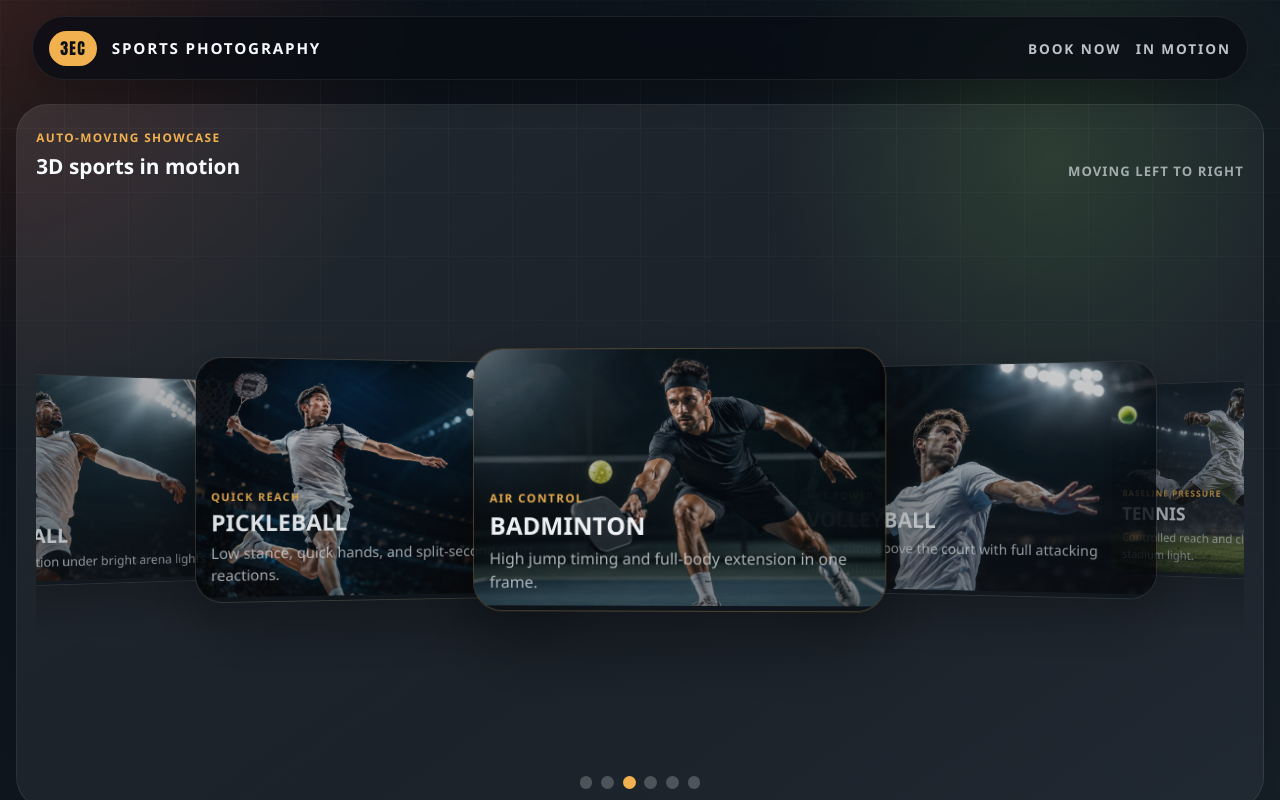
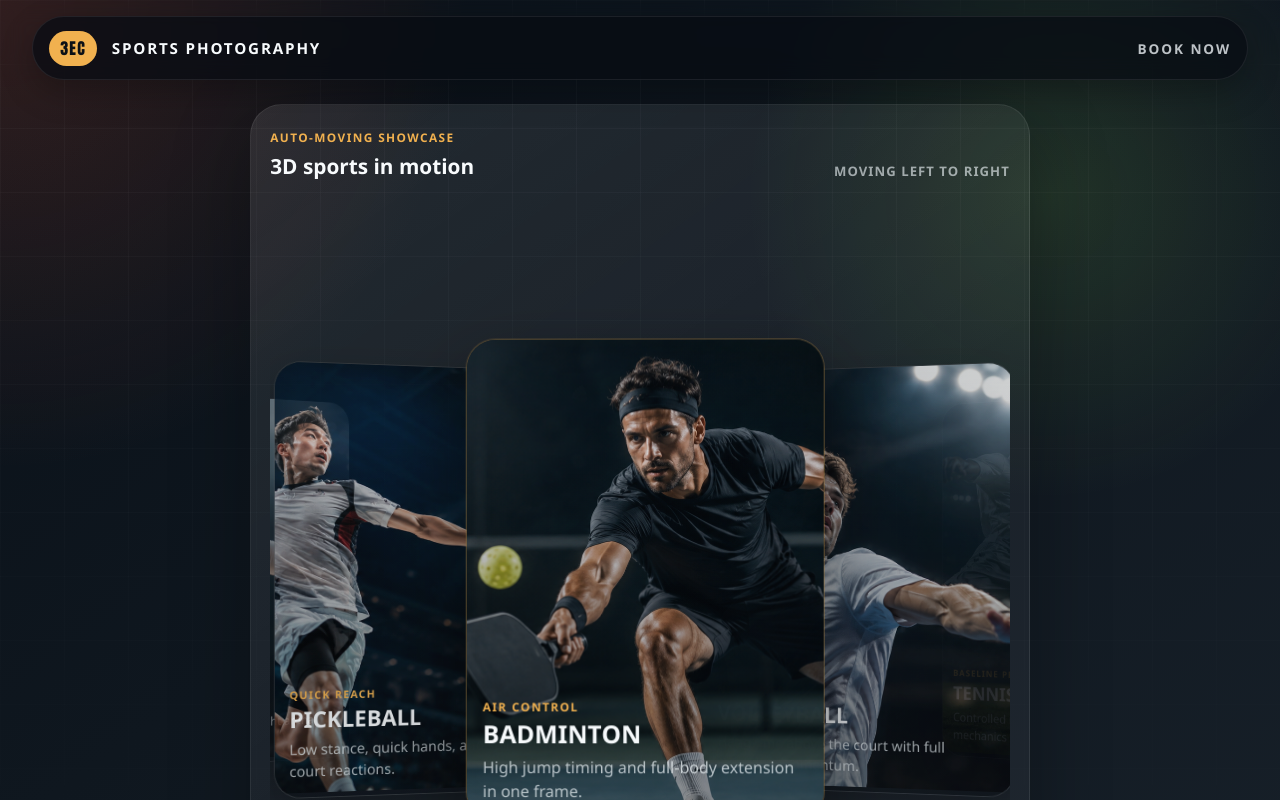
Before and after one commit to yyuseki15-ux/3EC-Photography-Website, a Next.js app: page /sports in a window 1280 px wide. Shown: the top 800 px of the page. Built offline with nearby package versions, Linux system fonts and the light colour scheme.

Commit message:
Refine sports portrait carousel

```diff
--- a/src/app/globals.css
+++ b/src/app/globals.css
@@ -1207,6 +1207,8 @@ textarea {
 
 .sports-motion-carousel-section {
   margin-top: 0;
+  max-width: 780px;
+  margin-inline: auto;
   padding: 1.2rem;
   border: 1px solid rgba(255, 255, 255, 0.08);
   border-radius: 32px;
@@ -1218,7 +1220,7 @@ textarea {
 
 .sports-motion-carousel {
   position: relative;
-  min-height: 560px;
+  min-height: 760px;
   margin-top: 1.25rem;
   perspective: 1800px;
   transform-style: preserve-3d;
@@ -1226,7 +1228,7 @@ textarea {
 }
 
 .sports-motion-card {
-  --card-width: min(420px, 34vw);
+  --card-width: min(360px, 52vw);
   position: absolute;
   top: 50%;
   left: 50%;
@@ -1253,7 +1255,7 @@ textarea {
 
 .sports-motion-card-image-wrap {
   position: relative;
-  aspect-ratio: 16 / 10;
+  aspect-ratio: 3 / 4;
 }
 
 .sports-motion-card-image {
--- a/src/app/sports/page.tsx
+++ b/src/app/sports/page.tsx
@@ -102,7 +102,6 @@ export default function SportsLandingPage() {
           </div>
           <div className="sports-nav-links">
             <Link href="/">Book Now</Link>
-            <a href="#motion-carousel">In Motion</a>
           </div>
         </nav>
       </header>
@@ -124,7 +123,7 @@ export default function SportsLandingPage() {
               const offset = index - activeIndex;
               const isActive = offset === 0;
               const distance = Math.abs(offset);
-              const translateX = offset * 290;
+              const translateX = offset * 210;
               const rotateY = offset * -18;
               const scale = Math.max(0.64, 1 - distance * 0.12);
               const opacity = Math.max(0.2, 1 - distance * 0.16);
```
